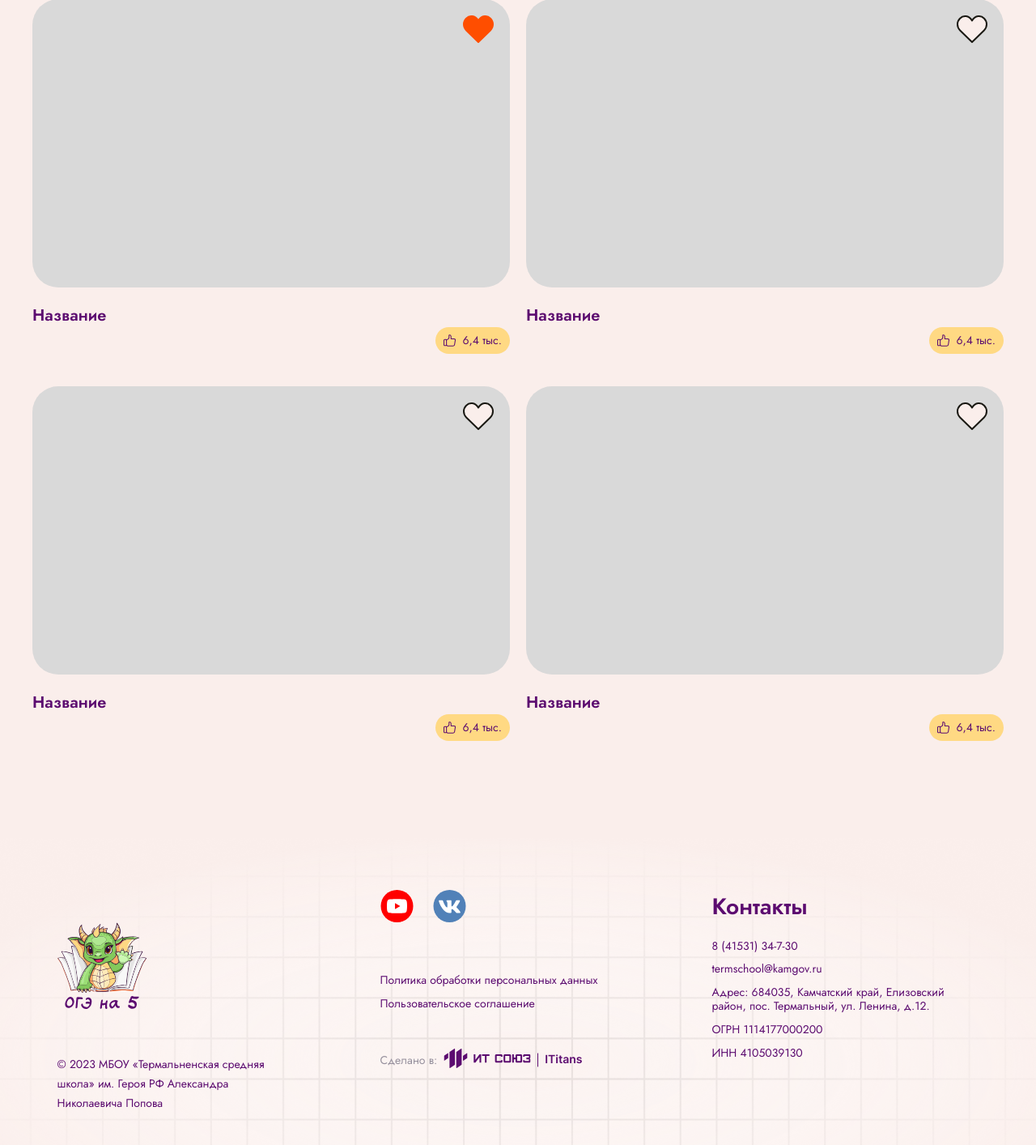
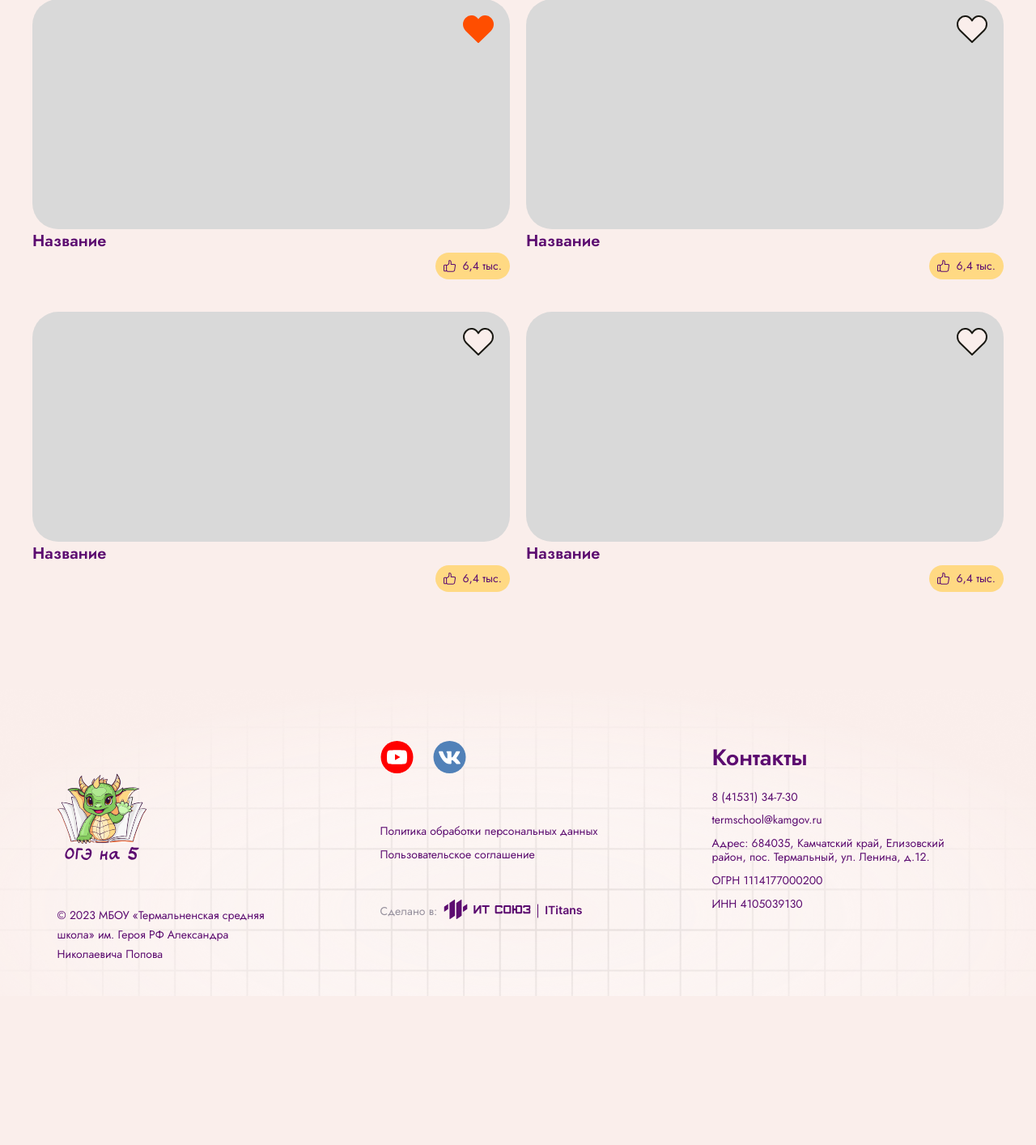
Before and after one commit to yuliapalamarchuk/oge, a PHP site: page /tasks.html in a window 1280 px wide. Shown: the part 563-1977 px from the top of the page at 81% size. After the commit the page ends 1787 px from the top, so only its background shows below. Run offline with PHP 8.4, Linux system fonts and the light colour scheme.

Commit message:
поправила страницу заданий

```diff
--- a/css/tasks.css
+++ b/css/tasks.css
@@ -387,11 +387,14 @@ body {
   width: 100%;
 }
 
-.card-task {
+.cards__item .card {
+  margin-bottom: 0;
+  width: 100%;
+  border-radius: 32px;
   background-color: #d9d9d9;
 }
 
-@media (max-width: 1400px) {
+@media (max-width: 1600px) {
   .theme__btn {
     display: block;
   }
--- a/tasks.html
+++ b/tasks.html
@@ -1490,7 +1490,7 @@
                     </li> -->
 
                                                 <li class="cards__item">
-                                                      <div class="card-task">
+                                                      <div class="card">
 
                                                       </div>
                                                       <button
@@ -1516,7 +1516,7 @@
                                                             тыс.</p>
                                                 </li>
                                                 <li class="cards__item">
-                                                      <div class="card-task">
+                                                      <div class="card">
 
                                                       </div>
                                                       <button
@@ -1542,7 +1542,7 @@
                                                             тыс.</p>
                                                 </li>
                                                 <li class="cards__item">
-                                                      <div class="card-task">
+                                                      <div class="card">
 
                                                       </div>
                                                       <button
@@ -1568,7 +1568,7 @@
                                                             тыс.</p>
                                                 </li>
                                                 <li class="cards__item">
-                                                      <div class="card-task">
+                                                      <div class="card">
 
                                                       </div>
                                                       <button
```
